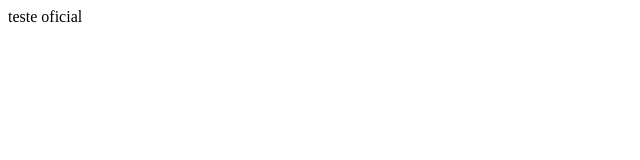
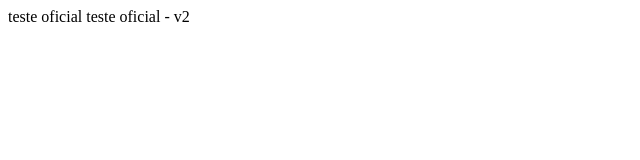
Before and after one commit to RichardLovison/Projeto-WEB-I, a plain HTML site: page index.html in a window 1280 px wide. Shown: the whole page, without its empty margins (0-640 px from the left). Drawn offline with Linux system fonts and the light colour scheme.

Commit message:
TESTE OFICIAL - v2

```diff
--- a/index.html
+++ b/index.html
@@ -8,6 +8,8 @@
     <title>Projeto WEB I</title>
 </head>
 teste oficial
+
+teste oficial - v2
 <body>
 </body>
 
```
